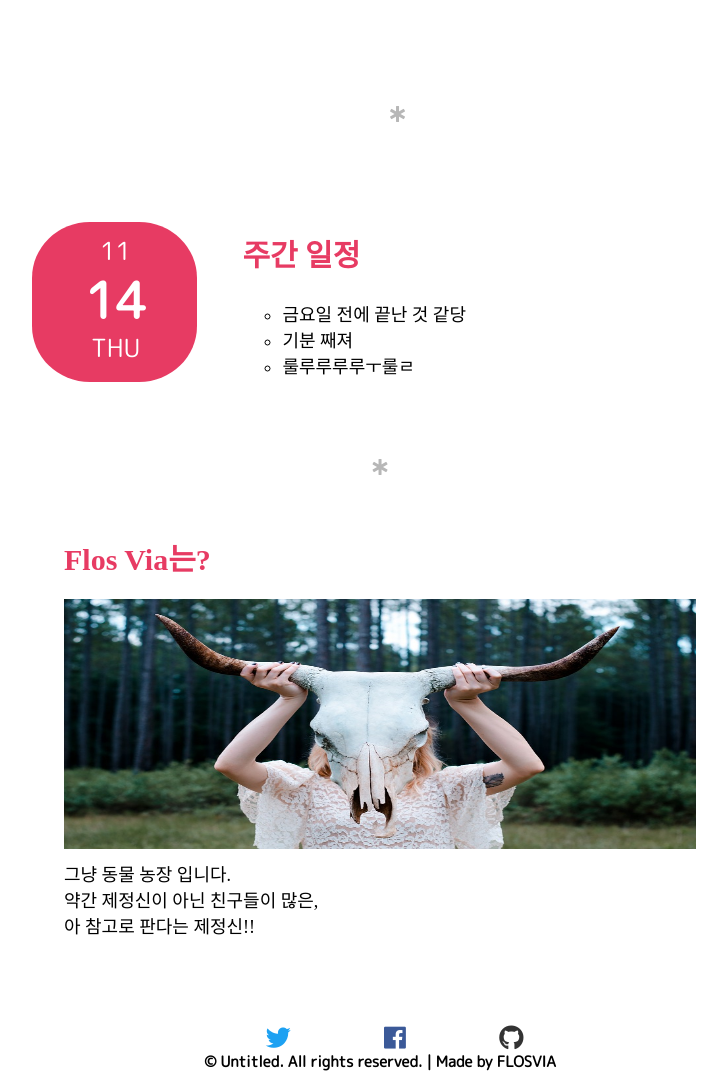
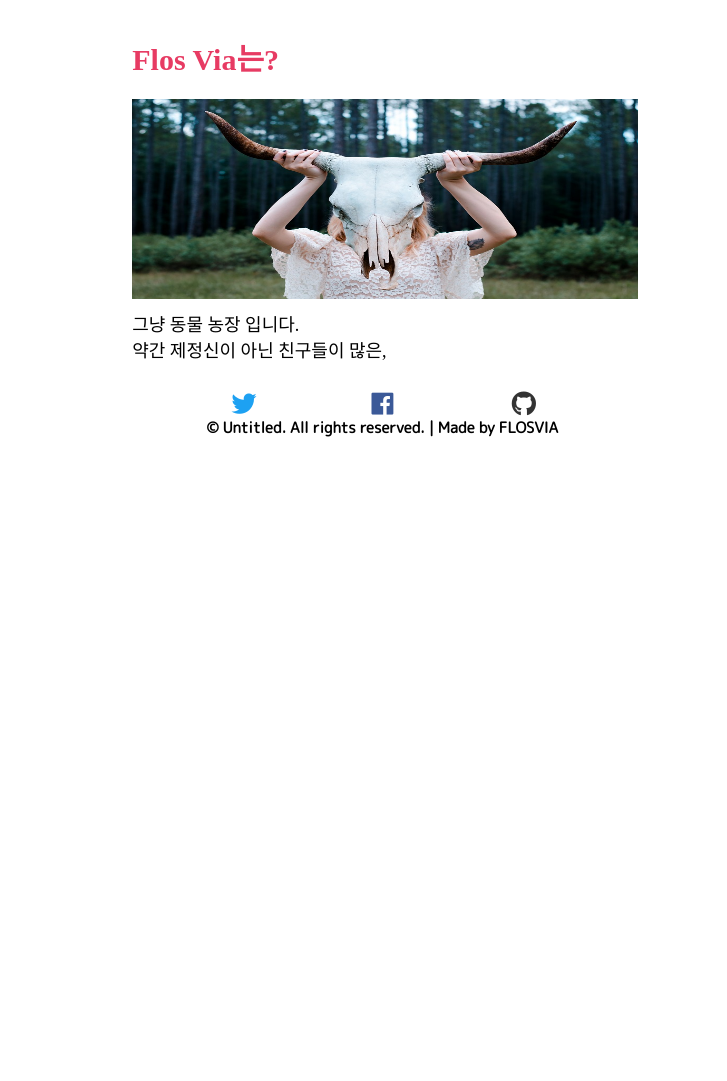
Before and after one commit to hanjiwoo/web_project, a PHP site: page / in a window 1280 px wide. Shown: the part 210-1291 px from the top of the page, without its empty margins (260-987 px from the left). After the commit the page ends 647 px from the top, so only its background shows below. Run offline with PHP 8.4, Linux system fonts and the light colour scheme; some libraries are stand-ins or nearby versions; some web fonts are replaced.

Commit message:
main modified

```diff
--- a/main/css/main.css
+++ b/main/css/main.css
@@ -2,6 +2,7 @@
 /* header */
 #header{
   height: 150px;
+  width:100%;
 }
 #header .headdiv{
   height: 35px;
@@ -68,15 +69,19 @@
   color: #000000;
 }
 
+ul {
+  list-style: none;
+}
+
 /*star*/
-#banner .plan .star .fa-star-of-life {
+/* #banner .plan .star .fa-star-of-life {
   color: #b7b7b7;
   height: 100px;
   margin-left: 36.5%;
   margin-top: 90px;
-}
+} */
 /*plan*/
-#banner .plan .today, #banner .week {
+/* #banner .plan .today, #banner .week {
   float: left;
   }
 #banner .plan{
@@ -126,21 +131,23 @@
 #banner .plan .week .weekplan .weekplans li{
   font-family: "KoPub Dotum";
   font-size: 18px;
-}
+} */
 
 /*info*/
-#info .fa-star-of-life {
+/* #info .fa-star-of-life {
   color : #b7b7b7;
   margin-bottom: 40px;
-}
+} */
 #info {
-  height: 550px;
-  margin-top: 20%;
-  text-align: center;
+  height: 340px;
+  margin-top: 35px;
+  margin-left: 20%;
+  /* text-align: center; */
+  width: 80%;
 }
 #info .information h1{
-  padding-left: 25%;
   text-align: left;
+  margin-left: 13%;
   color: #e73b63;
   font-family:"KoPub Dotum";
   font-size: 30px;
@@ -148,12 +155,13 @@
 }
 #info .information .flosvia img{
   width: 50%;
-  height: 250px;
+  height: 200px;
+  margin-left: 13%;
 }
 #info .information .intro{
   margin-top: 7px;
-  margin-left: 25%;
-  height: 150px;
+  margin-left: 13%;
+  height: 100px;
   width: 50%;
 }
 #info .information .intro li{
@@ -167,21 +175,27 @@
 /* footer */
 
 #footer {
-  margin: 0 auto;
-  width: 400px;
+  width: 99%;
+  height: 50px;
+  position: absolute;
+  margin-bottom: 0;
 }
 
-ul {
+/* ul {
   list-style: none;
   text-align: center;
   width: 350px;
+} */
+
+.faicon {
+  width: 40%;
+  margin-left: 35%;
 }
 
-.icon .icons li a{
+.faicon .icons li {
   text-decoration: none;
-  text-align: center;
   float: left;
-  width: 33.3%;
+  width: 30%;
 }
 
 .fa-twitter {
@@ -197,7 +211,12 @@ ul {
   color: #333;
 }
 
+.copyright {
+  width: 70%;
+}
+
 .copyright li{
+  margin-left: 43%;
   font-weight: bold;
   font-family: 'M PLUS Rounded 1c', sans-serif;
   text-decoration: none;
--- a/main/index.html
+++ b/main/index.html
@@ -7,8 +7,6 @@
     <link rel="stylesheet" href="https://use.fontawesome.com/releases/v5.3.1/css/all.css" integrity="sha384-mzrmE5qonljUremFsqc01SB46JvROS7bZs3IO2EmfFsd15uHvIt+Y8vEf7N7fWAU" crossorigin="anonymous">
     <link rel='stylesheet' href='//cdn.jsdelivr.net/font-kopub/1.0/kopubdotum.css'>
     <link href="https://fonts.googleapis.com/css?family=M+PLUS+Rounded+1c" rel="stylesheet">
-    <script src="http://code.jquery.com/jquery-latest.min.js"></script>
-    <script src="./js/main.js"></script>
   </head>
   <body>
     <body class>
@@ -31,7 +29,7 @@
         </ul>
       </nav>
       <!--Banner  -->
-      <section id="banner">
+      <!-- <section id="banner">
         <div class="plan">
           <div class="star"><i class="fas fa-star-of-life"></i></div>
           <div class="today">
@@ -66,25 +64,24 @@
             </div>
           </div>
         </div>
-      </section>
+      </section> -->
       <div id="info">
-        <div class="star"><i class="fas fa-star-of-life"></i></div>
+        <!-- <div class="star"><i class="fas fa-star-of-life"></i></div> -->
         <div class="information">
         <h1>Flos Via는?</h1>
         <div class="flosvia"><img src="images/just.jpg" alt="대표이미지"/></div>
         <div class="intro">
             <li>그냥 동물 농장 입니다.<br>
-            약간 제정신이 아닌 친구들이 많은,<br>
-            아 참고로 판다는 제정신!!</li>
+            약간 제정신이 아닌 친구들이 많은,<br></li>
         </div>
       </div>
     </div>
       <!-- Footer -->
       <footer id = footer>
-      <div class = "icon">
+      <div class = "faicon">
         <ul class = "icons">
-          <li><a href=""><i class="fab fa-twitter"></i></a></li>
-          <li><a href=""><i class="fab fa-facebook"></i></a></li>
+          <li><a href="https://encrypted-tbn0.gstatic.com/images?q=tbn:ANd9GcQJISRdyHVC6MNaU1cXgaB8NICe9dkQ5TTmrr5kQbOKDTZJHovWXw"><i class="fab fa-twitter"></i></a></li>
+          <li><a href="https://pbs.twimg.com/media/DRk4niSUEAAZVSt.jpg"><i class="fab fa-facebook"></i></a></li>
           <li><a href="https://github.com/FLOSVIA"><i class="fab fa-github"></i></a></li>
         </ul>
       </div>
```
